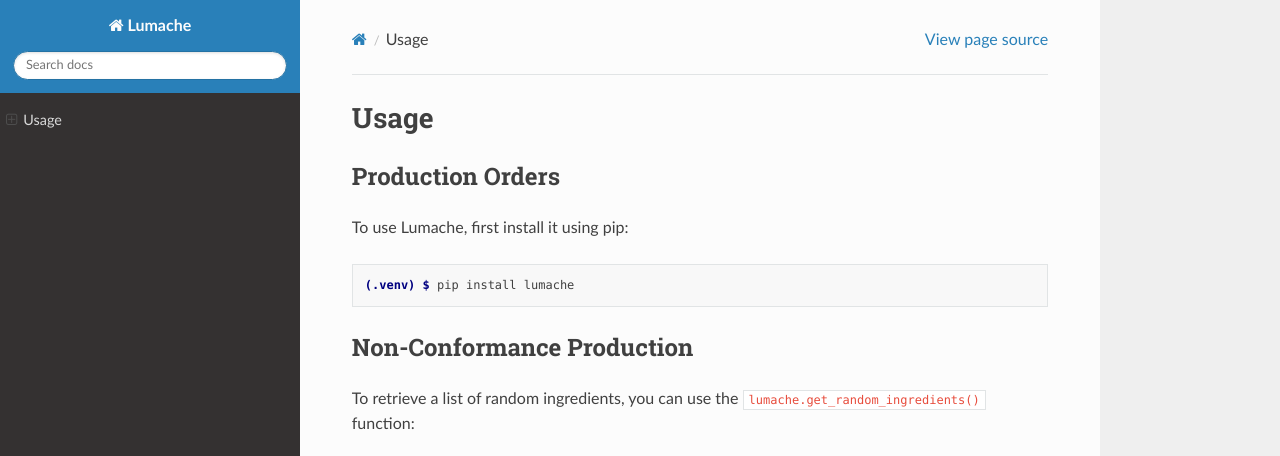
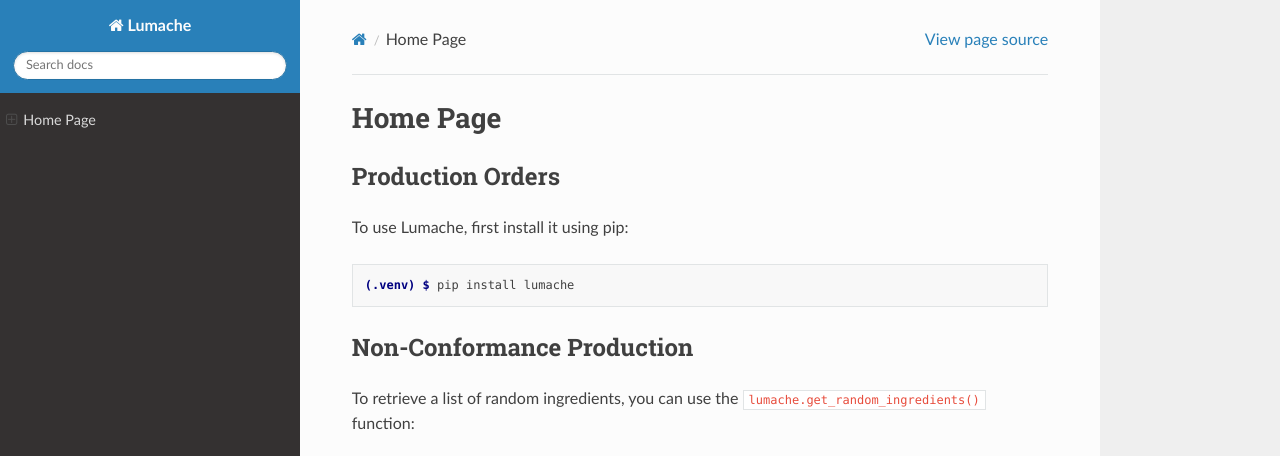
Before and after one commit to ghadiben0/-rtd-tutorial-ghadi2, a Sphinx documentation site: the page built from docs/source/usage.rst, in a window 1280 px wide, cut to the strip 0-456 px from the top of the page. Built offline with Sphinx 7.4.7 and the Read the Docs theme 3.1.0, drawn with Linux system fonts in a browser that asks for light colours; pages that are not in the unit, such as notebooks, are missing from menus.

Commit message:
Update usage.rst

```diff
--- a/docs/source/usage.rst
+++ b/docs/source/usage.rst
@@ -1,4 +1,4 @@
-Usage
+Home Page
 =====
 
 .. Shofloor Operations:
```
